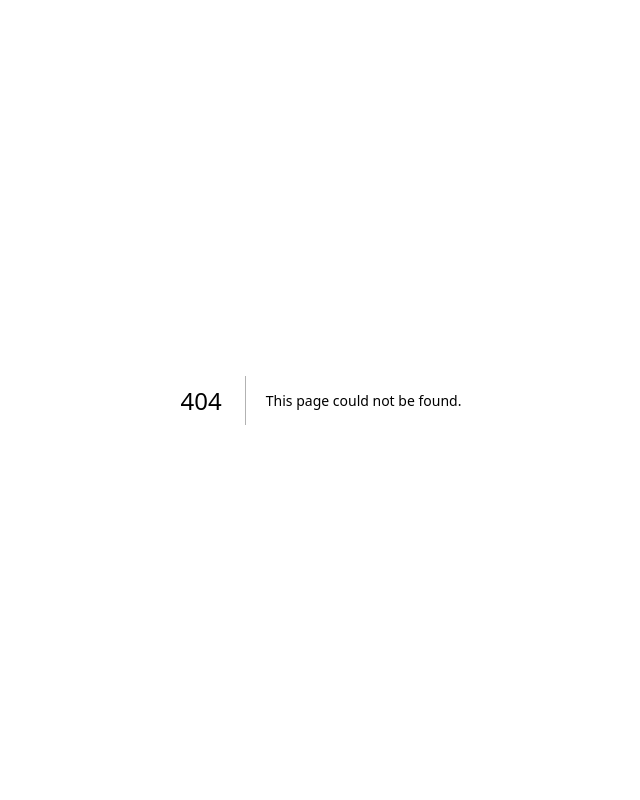
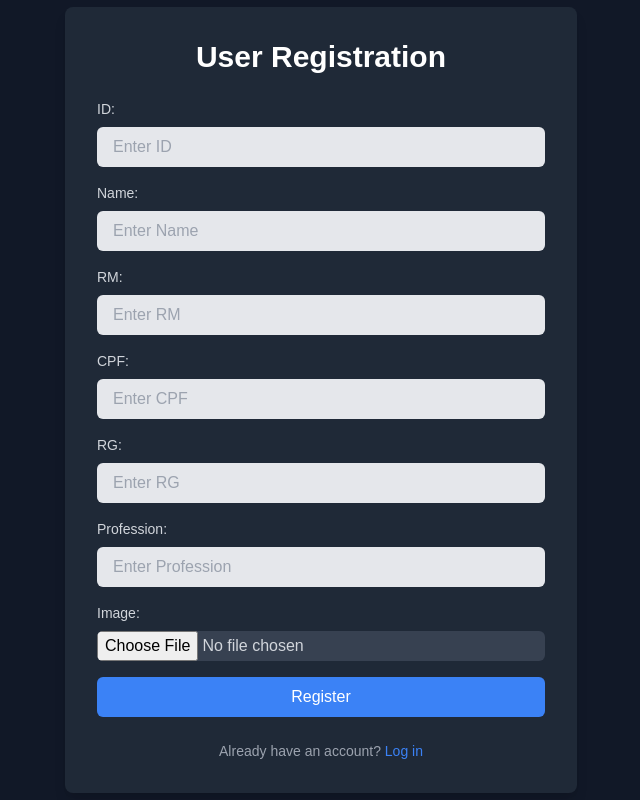
Before and after one commit to codelize/ultimatedevopment, a Next.js app: page /register in a window 1280 px wide. Before the commit this address had no page. Shown: the whole page, without its empty margins (319-959 px from the left). Built offline with nearby package versions, Linux system fonts and the light colour scheme.

Commit message:
Criação das páginas Login, Registro e Gerenciamento

```diff
--- /dev/null
+++ b/src/app/login/page.tsx
@@ -0,0 +1,36 @@
+export default function LoginPage() {
+    return (
+      <div className="flex items-center justify-center min-h-screen bg-gray-900">
+        <div className="w-full max-w-md p-8 space-y-6 bg-gray-800 rounded-lg shadow-lg">
+          <h2 className="text-3xl font-bold text-center text-white">User Login</h2>
+          <form className="space-y-4">
+            <div>
+              <label className="block text-sm font-medium text-gray-300">Username:</label>
+              <input
+                type="text"
+                className="w-full px-4 py-2 mt-2 text-gray-900 bg-gray-200 rounded-md focus:outline-none"
+                placeholder="Enter username"
+              />
+            </div>
+            <div>
+              <label className="block text-sm font-medium text-gray-300">Password:</label>
+              <input
+                type="password"
+                className="w-full px-4 py-2 mt-2 text-gray-900 bg-gray-200 rounded-md focus:outline-none"
+                placeholder="Enter password"
+              />
+            </div>
+            <button
+              type="submit"
+              className="w-full px-4 py-2 text-white bg-blue-500 rounded-md hover:bg-blue-600 focus:outline-none"
+            >
+              Login
+            </button>
+          </form>
+          <p className="text-sm text-center text-gray-400">
+            Don't have an account? <a href="/register" className="text-blue-500 hover:underline">Sign up</a>
+          </p>
+        </div>
+      </div>
+    );
+  }
--- a/src/app/page.tsx
+++ b/src/app/page.tsx
@@ -14,7 +14,7 @@ export default function Home() {
         />
         <ol className="list-inside list-decimal text-sm text-center sm:text-left font-[family-name:var(--font-geist-mono)]">
           <li className="mb-2">
-            Get started by editing{" "}
+            Bora começar{" "}
             <code className="bg-black/[.05] dark:bg-white/[.06] px-1 py-0.5 rounded font-semibold">
               src/app/page.tsx
             </code>
--- /dev/null
+++ b/src/app/register/page.tsx
@@ -0,0 +1,75 @@
+export default function RegisterPage() {
+    return (
+      <div className="flex items-center justify-center min-h-screen bg-gray-900">
+        <div className="w-full max-w-lg p-8 space-y-6 bg-gray-800 rounded-lg shadow-lg">
+          <h2 className="text-3xl font-bold text-center text-white">User Registration</h2>
+          <form className="space-y-4">
+            <div>
+              <label className="block text-sm font-medium text-gray-300">ID:</label>
+              <input
+                type="text"
+                className="w-full px-4 py-2 mt-2 text-gray-900 bg-gray-200 rounded-md focus:outline-none"
+                placeholder="Enter ID"
+              />
+            </div>
+            <div>
+              <label className="block text-sm font-medium text-gray-300">Name:</label>
+              <input
+                type="text"
+                className="w-full px-4 py-2 mt-2 text-gray-900 bg-gray-200 rounded-md focus:outline-none"
+                placeholder="Enter Name"
+              />
+            </div>
+            <div>
+              <label className="block text-sm font-medium text-gray-300">RM:</label>
+              <input
+                type="text"
+                className="w-full px-4 py-2 mt-2 text-gray-900 bg-gray-200 rounded-md focus:outline-none"
+                placeholder="Enter RM"
+              />
+            </div>
+            <div>
+              <label className="block text-sm font-medium text-gray-300">CPF:</label>
+              <input
+                type="text"
+                className="w-full px-4 py-2 mt-2 text-gray-900 bg-gray-200 rounded-md focus:outline-none"
+                placeholder="Enter CPF"
+              />
+            </div>
+            <div>
+              <label className="block text-sm font-medium text-gray-300">RG:</label>
+              <input
+                type="text"
+                className="w-full px-4 py-2 mt-2 text-gray-900 bg-gray-200 rounded-md focus:outline-none"
+                placeholder="Enter RG"
+              />
+            </div>
+            <div>
+              <label className="block text-sm font-medium text-gray-300">Profession:</label>
+              <input
+                type="text"
+                className="w-full px-4 py-2 mt-2 text-gray-900 bg-gray-200 rounded-md focus:outline-none"
+                placeholder="Enter Profession"
+              />
+            </div>
+            <div>
+              <label className="block text-sm font-medium text-gray-300">Image:</label>
+              <input
+                type="file"
+                className="w-full mt-2 text-gray-300 bg-gray-700 rounded-md focus:outline-none"
+              />
+            </div>
+            <button
+              type="submit"
+              className="w-full px-4 py-2 text-white bg-blue-500 rounded-md hover:bg-blue-600 focus:outline-none"
+            >
+              Register
+            </button>
+          </form>
+          <p className="text-sm text-center text-gray-400">
+            Already have an account? <a href="/login" className="text-blue-500 hover:underline">Log in</a>
+          </p>
+        </div>
+      </div>
+    );
+  }
--- /dev/null
+++ b/src/app/user-management/page.tsx
@@ -0,0 +1,43 @@
+const users = [
+    { id: 1, name: 'John Doe', rm: '123456', cpf: '12345678901', rg: '987654321', profession: 'Software Engineer' },
+    // Adicione mais usuários conforme necessário
+  ];
+
+  export default function UserManagementPage() {
+    return (
+      <div className="flex items-center justify-center min-h-screen bg-gray-900">
+        <div className="w-full max-w-4xl p-8 space-y-6 bg-gray-800 rounded-lg shadow-lg">
+          <h2 className="text-3xl font-bold text-center text-white">User Management</h2>
+          <table className="w-full text-sm text-left text-gray-400">
+            <thead className="text-xs uppercase bg-gray-700 text-gray-400">
+              <tr>
+                <th scope="col" className="px-6 py-3">ID</th>
+                <th scope="col" className="px-6 py-3">Name</th>
+                <th scope="col" className="px-6 py-3">RM</th>
+                <th scope="col" className="px-6 py-3">CPF</th>
+                <th scope="col" className="px-6 py-3">RG</th>
+                <th scope="col" className="px-6 py-3">Profession</th>
+                <th scope="col" className="px-6 py-3">Actions</th>
+              </tr>
+            </thead>
+            <tbody>
+              {users.map((user) => (
+                <tr key={user.id} className="bg-gray-800 border-b border-gray-700">
+                  <td className="px-6 py-4">{user.id}</td>
+                  <td className="px-6 py-4">{user.name}</td>
+                  <td className="px-6 py-4">{user.rm}</td>
+                  <td className="px-6 py-4">{user.cpf}</td>
+                  <td className="px-6 py-4">{user.rg}</td>
+                  <td className="px-6 py-4">{user.profession}</td>
+                  <td className="px-6 py-4">
+                    <button className="px-2 py-1 mr-2 text-xs text-white bg-blue-500 rounded hover:bg-blue-600">Edit</button>
+                    <button className="px-2 py-1 text-xs text-white bg-red-500 rounded hover:bg-red-600">Delete</button>
+                  </td>
+                </tr>
+              ))}
+            </tbody>
+          </table>
+        </div>
+      </div>
+    );
+  }
```
